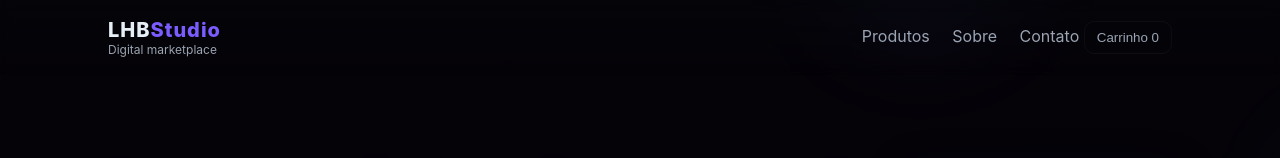
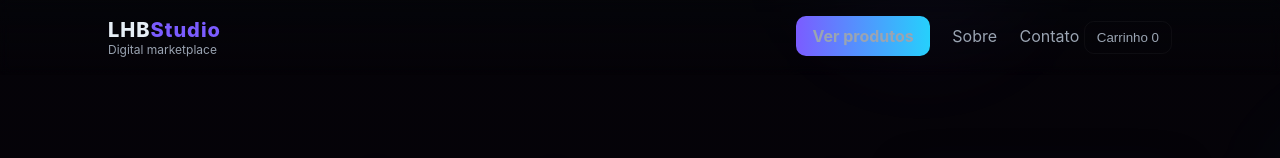
Before and after one commit to bryanbr3030j-cmyk/lhb-studio, a website: page index.html in a window 1280 px wide. Shown: the top 158 px of the page. Drawn offline with Linux system fonts and the light colour scheme.

Commit message:
Update index.html

```diff
--- a/index.html
+++ b/index.html
@@ -15,7 +15,7 @@
         <div class="tag">Digital marketplace</div>
       </div>
       <nav class="nav">
-        <a href="#produtos">Produtos</a>
+      <a href="produtos.html" class="btn">Ver produtos</a>
         <a href="#sobre">Sobre</a>
         <a href="#contato">Contato</a>
         <button id="cartBtn" class="cart-btn">Carrinho <span id="cartCount">0</span></button>
```
